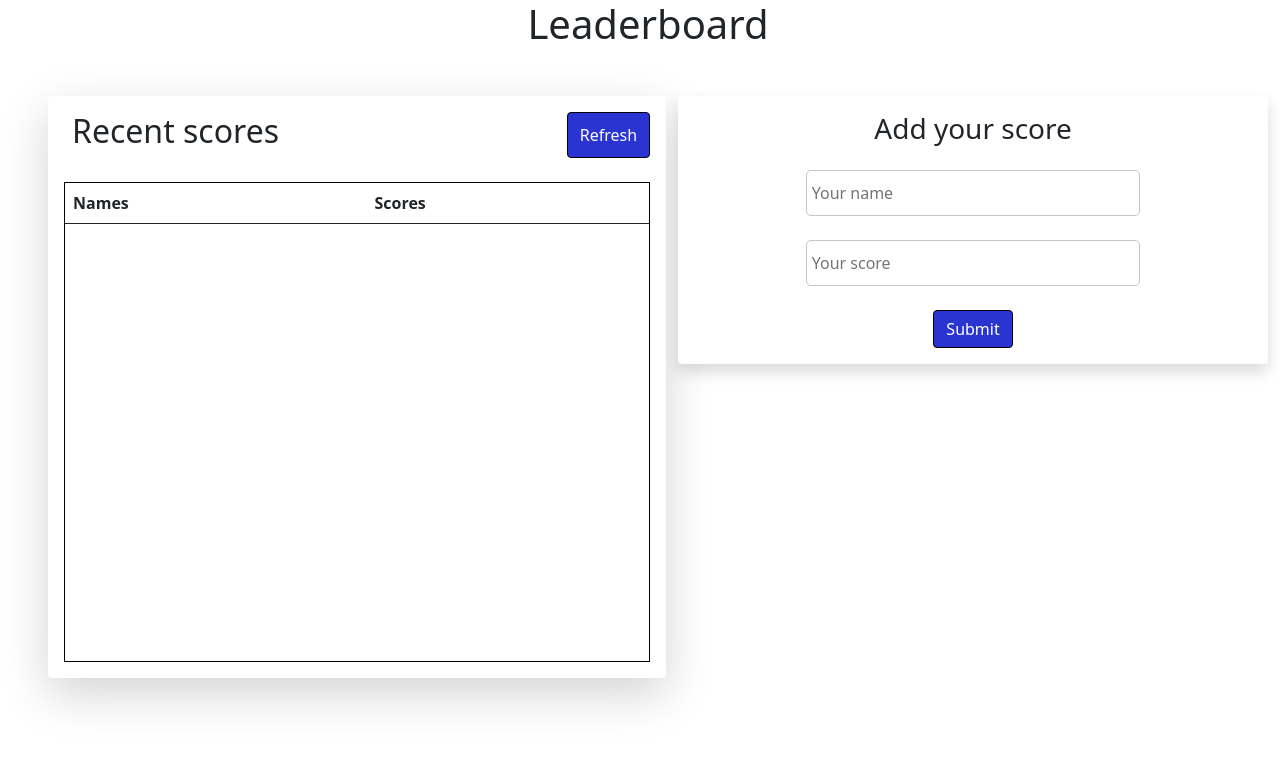
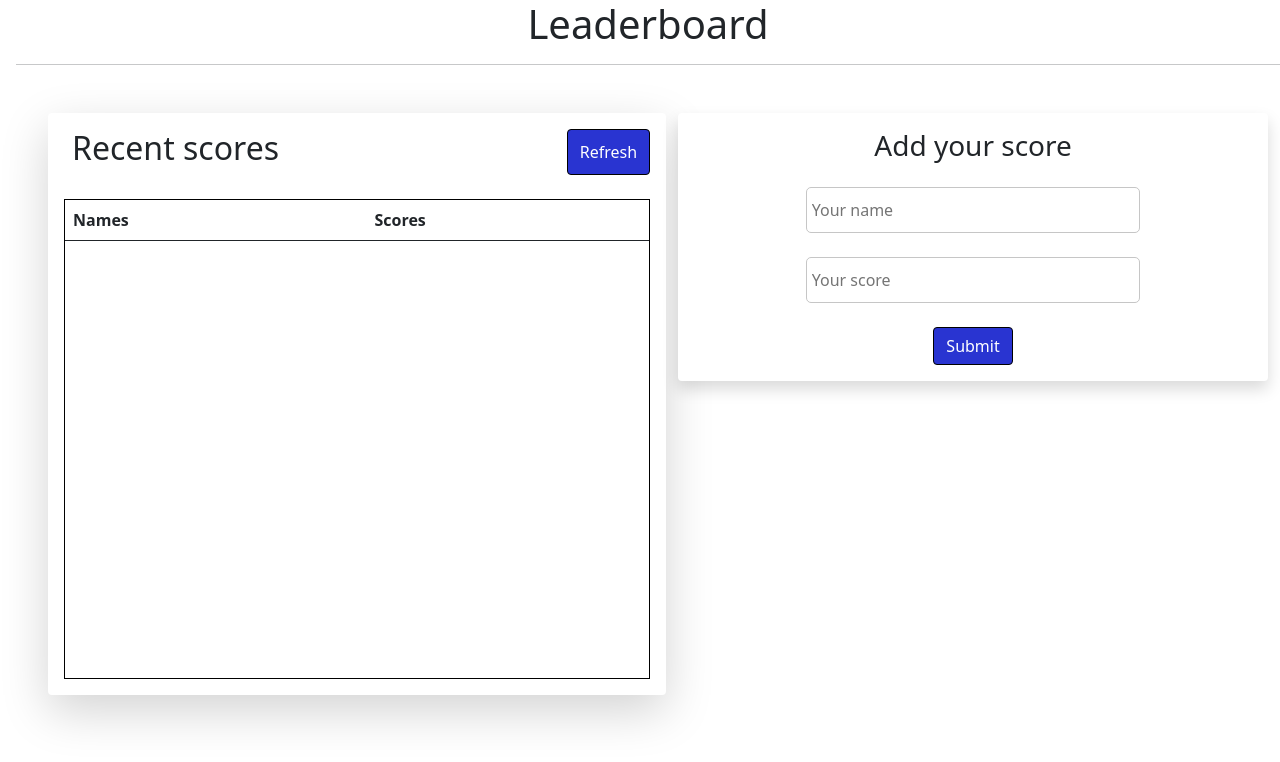
Before and after one commit to Ntwali-Josue/leaderboard, a website built with webpack: page src/index.html in a window 1280 px wide. Built offline with nearby package versions, Linux system fonts and the light colour scheme; no server answers.

Commit message:
Add leaderboard line

```diff
--- a/src/index.html
+++ b/src/index.html
@@ -10,6 +10,7 @@
       integrity="sha384-KyZXEAg3QhqLMpG8r+8fhAXLRk2vvoC2f3B09zVXn8CA5QIVfZOJ3BCsw2P0p/We"
       crossorigin="anonymous"
     />
+    <link id="dark-theme-style" rel="stylesheet" />
     <title>Leaderboard</title>
   </head>
   <body>
--- a/src/index.js
+++ b/src/index.js
@@ -31,7 +31,7 @@ const fetchScores = async () => {
 const leaderboardTitle = () => {
   const leaderboardTitle = document.createElement('h1');
   leaderboardTitle.innerHTML
-    += '<h1 class="mb-5 ms-3 text-center">Leaderboard</h1>';
+    += '<h1 class="mb-5 ms-3 text-center">Leaderboard <hr></h1>';
   root.appendChild(leaderboardTitle);
 };
 
```
